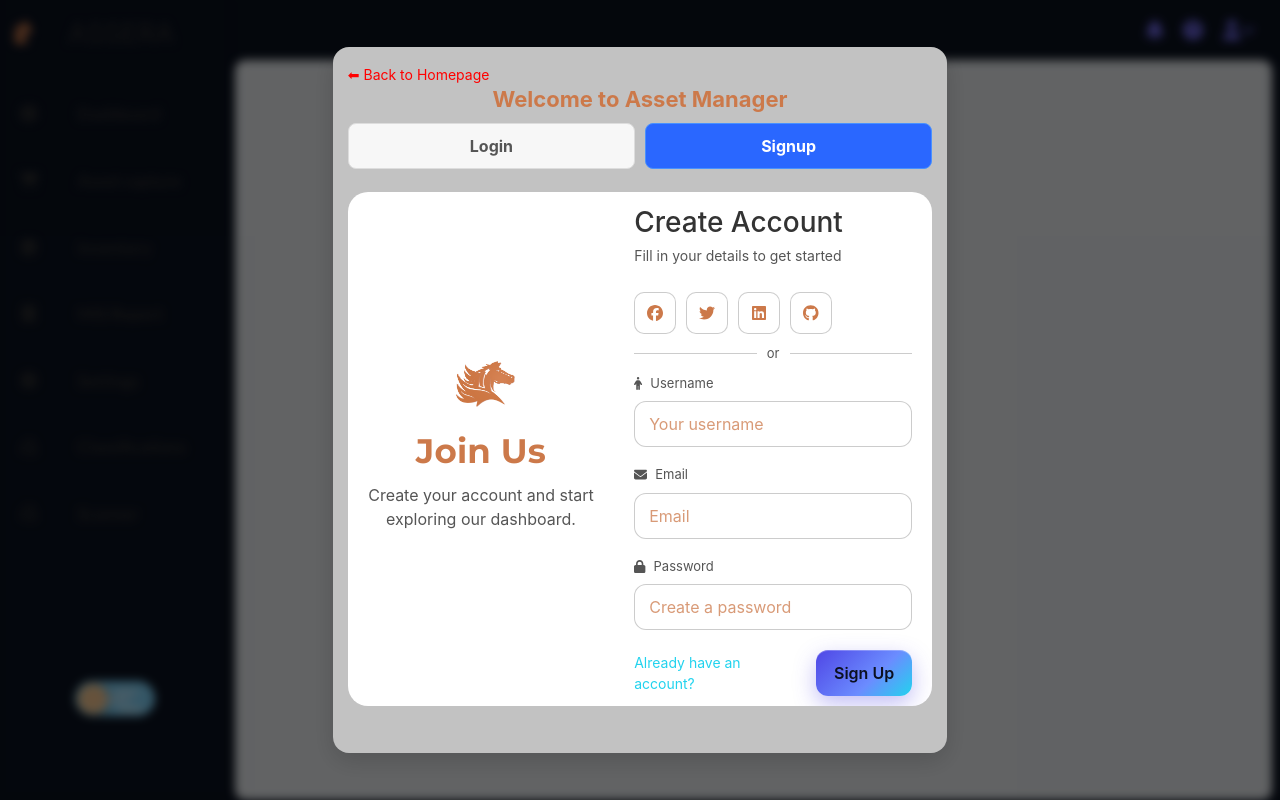
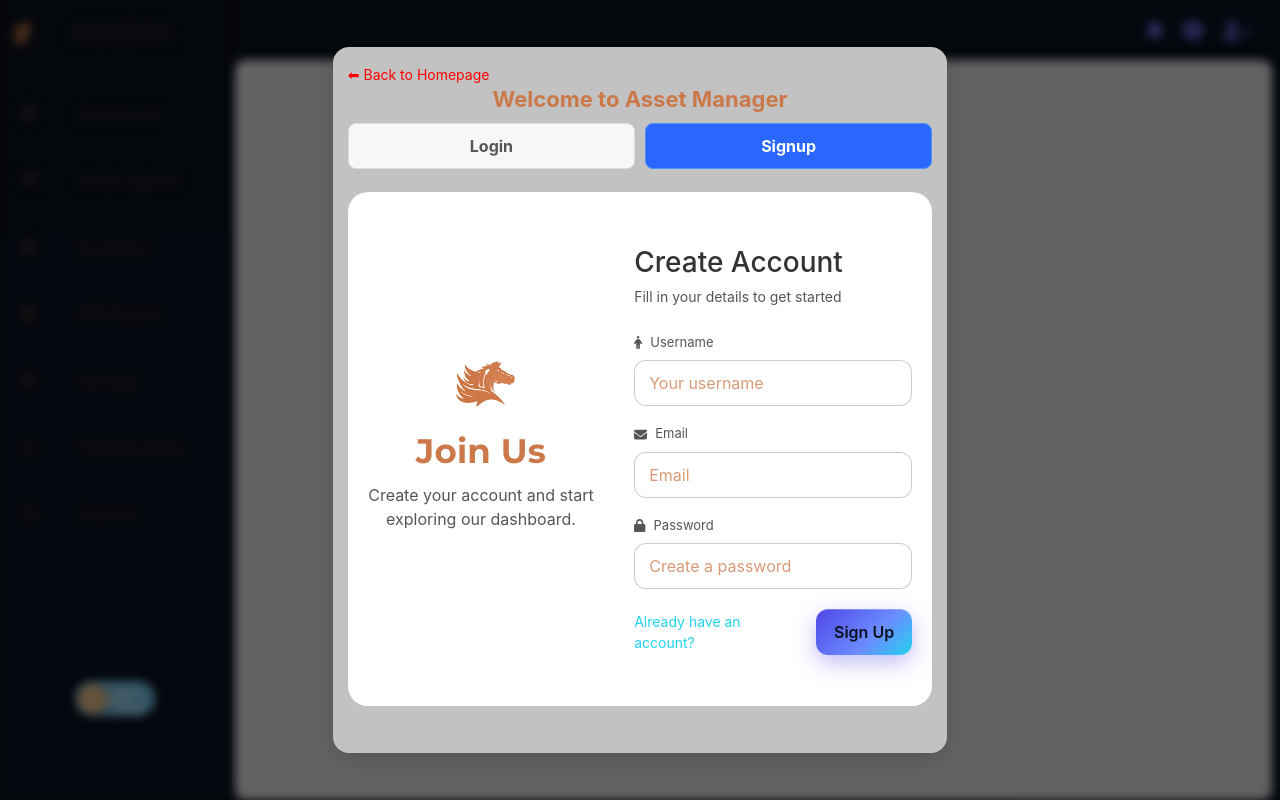
Before and after one commit to AnujNdas/Asset-manager-new, a React (Create React App) app in the folder frontend/: page /user/signup in a window 1280 px wide. Built offline with nearby package versions, Linux system fonts and the light colour scheme.

Commit message:
Update Signup.jsx

```diff
--- a/frontend/src/Inner_sections/Signup.jsx
+++ b/frontend/src/Inner_sections/Signup.jsx
@@ -104,14 +104,14 @@ const Signup = () => {
             <p className="form-sub">Fill in your details to get started</p>
           </div>
 
-          <div className="social-row">
+{/*           <div className="social-row">
             <button type="button" className="social-btn"><FontAwesomeIcon icon={faFacebook} /></button>
             <button type="button" className="social-btn"><FontAwesomeIcon icon={faTwitter} /></button>
             <button type="button" className="social-btn"><FontAwesomeIcon icon={faLinkedin} /></button>
             <button type="button" className="social-btn"><FontAwesomeIcon icon={faGithub} /></button>
           </div>
 
-          <div className="divider"><span>or</span></div>
+          <div className="divider"><span>or</span></div> */}
 
           <label className="field">
             <span className="field-label"><FontAwesomeIcon icon={faPerson} /> Username</span>
```
